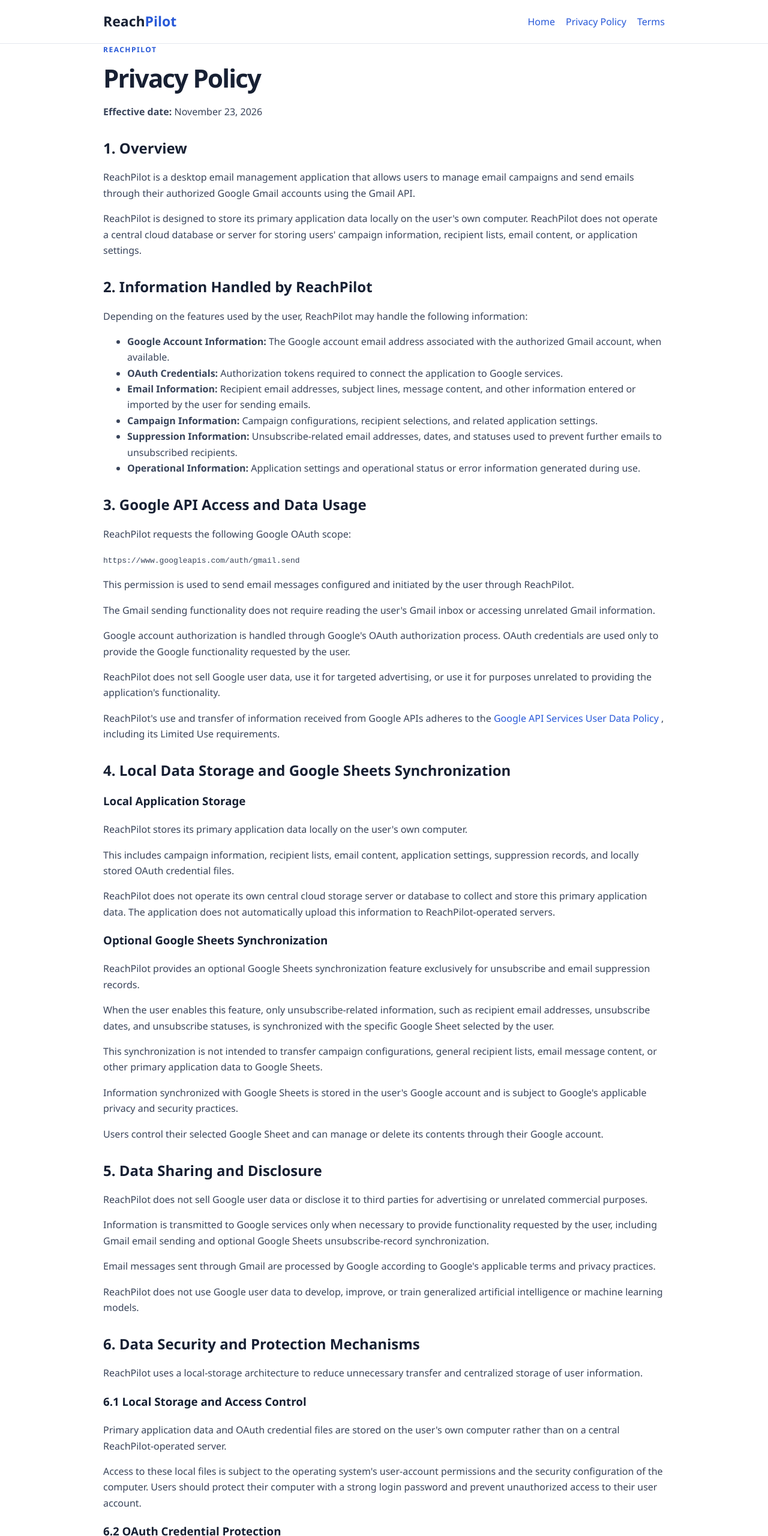
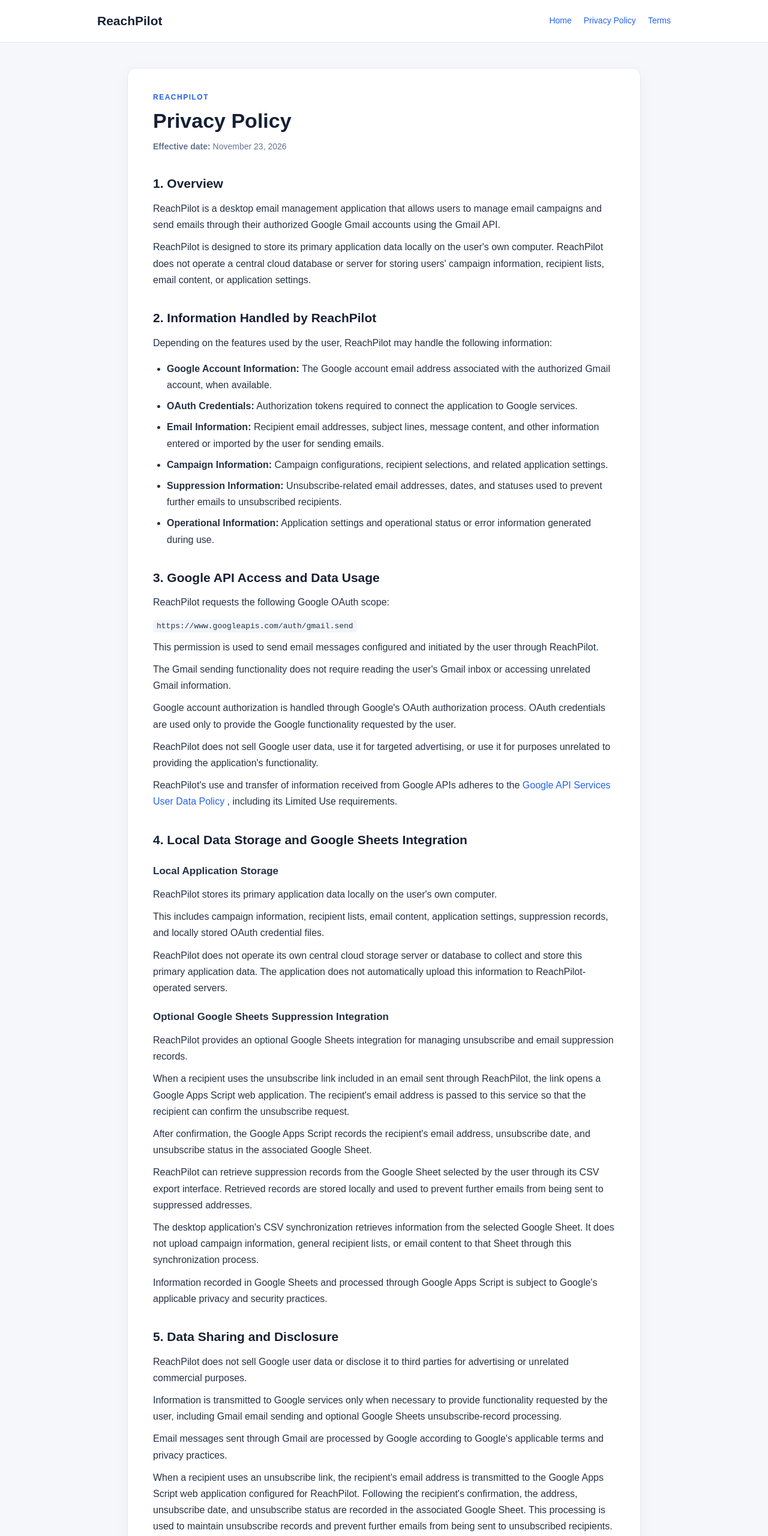
Before and after one commit to rajasinghbhag/reachpilot-website, a plain HTML site: page privacy.html in a window 1280 px wide. Shown: the top 2560 px of the page at 60% size. Drawn offline with Linux system fonts and the light colour scheme.

Commit message:
Revise privacy policy and add meta description
Updated the privacy policy to clarify data handling practices and added a description meta tag.

```diff
--- a/privacy.html
+++ b/privacy.html
@@ -3,428 +3,531 @@
 <html lang="en">
 <head>
   <meta charset="UTF-8">
-    <meta name="viewport" content="width=device-width, initial-scale=1.0">
-
+  <meta name="viewport" content="width=device-width, initial-scale=1">
+  <meta name="description" content="ReachPilot Privacy Policy explaining how the desktop application handles Google account information, email campaigns, OAuth credentials, and unsubscribe records.">
   <title>Privacy Policy - ReachPilot</title>
 
-    <meta name="description" content="ReachPilot Privacy Policy explaining Google Gmail API usage, local data storage, security practices, optional Google Sheets synchronization, and data deletion.">
+  <style>
+    * {
+      box-sizing: border-box;
+    }
 
-    <link rel="stylesheet" href="style.css">
+    body {
+      margin: 0;
+      font-family: Arial, Helvetica, sans-serif;
+      background: #f5f7fb;
+      color: #263244;
+      line-height: 1.7;
+    }
+
+    a {
+      color: #2563eb;
+      text-decoration: none;
+    }
+
+    a:hover {
+      text-decoration: underline;
+    }
+
+    .top {
+      background: #ffffff;
+      border-bottom: 1px solid #e5e7eb;
+    }
+
+    .nav {
+      max-width: 1000px;
+      margin: auto;
+      padding: 17px 22px;
+      display: flex;
+      justify-content: space-between;
+      align-items: center;
+      gap: 16px;
+    }
+
+    .brand {
+      font-size: 21px;
+      font-weight: 700;
+      color: #172033;
+    }
+
+    .nav-links {
+      display: flex;
+      gap: 20px;
+      flex-wrap: wrap;
+      font-size: 14px;
+    }
+
+    .wrap {
+      max-width: 900px;
+      margin: 42px auto;
+      padding: 0 22px;
+    }
+
+    .policy {
+      background: #ffffff;
+      border: 1px solid #e5e7eb;
+      border-radius: 14px;
+      padding: 38px 42px;
+      box-shadow: 0 8px 30px rgba(15, 23, 42, 0.04);
+    }
+
+    .eyebrow {
+      color: #2563eb;
+      font-size: 12px;
+      font-weight: 700;
+      letter-spacing: 1.5px;
+      text-transform: uppercase;
+    }
+
+    h1 {
+      margin: 8px 0 5px;
+      color: #172033;
+      font-size: 34px;
+      line-height: 1.25;
+    }
+
+    .effective {
+      color: #64748b;
+      font-size: 14px;
+      margin-bottom: 30px;
+    }
+
+    h2 {
+      margin-top: 32px;
+      margin-bottom: 10px;
+      color: #172033;
+      font-size: 21px;
+    }
+
+    h3 {
+      margin-top: 21px;
+      margin-bottom: 8px;
+      color: #263244;
+      font-size: 17px;
+    }
+
+    p {
+      margin: 10px 0;
+    }
+
+    ul {
+      padding-left: 23px;
+    }
+
+    li {
+      margin: 8px 0;
+    }
+
+    code {
+      overflow-wrap: anywhere;
+      background: #f1f5f9;
+      padding: 3px 6px;
+      border-radius: 4px;
+      font-size: 13px;
+    }
+
+    .foot {
+      text-align: center;
+      color: #64748b;
+      font-size: 13px;
+      padding: 24px 10px 35px;
+    }
+
+    @media (max-width: 640px) {
+      .nav {
+        align-items: flex-start;
+        flex-direction: column;
+      }
+
+      .policy {
+        padding: 25px 20px;
+      }
+
+      h1 {
+        font-size: 28px;
+      }
+
+      h2 {
+        font-size: 19px;
+      }
+
+      .wrap {
+        margin-top: 22px;
+      }
+    }
+  </style>
 </head>
 
 <body>
 
   <header class="top">
-    <div class="wrap nav">
+    <nav class="nav">
+      <a class="brand" href="index.html">ReachPilot</a>
 
-        <a class="brand" href="index.html">
-            Reach<span>Pilot</span>
-        </a>
-
-        <nav>
+      <div class="nav-links">
         <a href="index.html">Home</a>
         <a href="privacy.html">Privacy Policy</a>
         <a href="terms.html">Terms</a>
+      </div>
     </nav>
-
-    </div>
   </header>
 
-
   <main class="wrap">
+    <article class="policy">
 
       <div class="eyebrow">ReachPilot</div>
-
       <h1>Privacy Policy</h1>
 
-    <p>
+      <p class="effective">
         <strong>Effective date:</strong> November 23, 2026
       </p>
-
 
       <h2>1. Overview</h2>
 
       <p>
-        ReachPilot is a desktop email management application
-        that allows users to manage email campaigns and send
-        emails through their authorized Google Gmail accounts
-        using the Gmail API.
+        ReachPilot is a desktop email management application that allows
+        users to manage email campaigns and send emails through their
+        authorized Google Gmail accounts using the Gmail API.
       </p>
 
       <p>
-        ReachPilot is designed to store its primary application
-        data locally on the user's own computer. ReachPilot
-        does not operate a central cloud database or server
-        for storing users' campaign information, recipient
-        lists, email content, or application settings.
+        ReachPilot is designed to store its primary application data
+        locally on the user's own computer. ReachPilot does not operate
+        a central cloud database or server for storing users' campaign
+        information, recipient lists, email content, or application settings.
       </p>
-
 
       <h2>2. Information Handled by ReachPilot</h2>
 
       <p>
-        Depending on the features used by the user, ReachPilot
-        may handle the following information:
+        Depending on the features used by the user, ReachPilot may handle
+        the following information:
       </p>
 
       <ul>
-
         <li>
           <strong>Google Account Information:</strong>
-            The Google account email address associated with
-            the authorized Gmail account, when available.
+          The Google account email address associated with the authorized
+          Gmail account, when available.
         </li>
-
         <li>
           <strong>OAuth Credentials:</strong>
-            Authorization tokens required to connect the
-            application to Google services.
+          Authorization tokens required to connect the application to
+          Google services.
         </li>
-
         <li>
           <strong>Email Information:</strong>
-            Recipient email addresses, subject lines,
-            message content, and other information entered
-            or imported by the user for sending emails.
+          Recipient email addresses, subject lines, message content,
+          and other information entered or imported by the user for
+          sending emails.
         </li>
-
         <li>
           <strong>Campaign Information:</strong>
-            Campaign configurations, recipient selections,
-            and related application settings.
+          Campaign configurations, recipient selections, and related
+          application settings.
         </li>
-
         <li>
           <strong>Suppression Information:</strong>
-            Unsubscribe-related email addresses, dates,
-            and statuses used to prevent further emails
-            to unsubscribed recipients.
+          Unsubscribe-related email addresses, dates, and statuses
+          used to prevent further emails to unsubscribed recipients.
         </li>
-
         <li>
           <strong>Operational Information:</strong>
-            Application settings and operational status
-            or error information generated during use.
+          Application settings and operational status or error
+          information generated during use.
         </li>
-
       </ul>
-
 
       <h2>3. Google API Access and Data Usage</h2>
 
+      <p>ReachPilot requests the following Google OAuth scope:</p>
+
       <p>
-        ReachPilot requests the following Google OAuth scope:
+        <code>https://www.googleapis.com/auth/gmail.send</code>
       </p>
 
       <p>
-        <code>
-            https://www.googleapis.com/auth/gmail.send
-        </code>
+        This permission is used to send email messages configured and
+        initiated by the user through ReachPilot.
       </p>
 
       <p>
-        This permission is used to send email messages
-        configured and initiated by the user through
-        ReachPilot.
+        The Gmail sending functionality does not require reading the
+        user's Gmail inbox or accessing unrelated Gmail information.
       </p>
 
       <p>
-        The Gmail sending functionality does not require
-        reading the user's Gmail inbox or accessing
-        unrelated Gmail information.
+        Google account authorization is handled through Google's OAuth
+        authorization process. OAuth credentials are used only to provide
+        the Google functionality requested by the user.
       </p>
 
       <p>
-        Google account authorization is handled through
-        Google's OAuth authorization process. OAuth
-        credentials are used only to provide the
-        Google functionality requested by the user.
+        ReachPilot does not sell Google user data, use it for targeted
+        advertising, or use it for purposes unrelated to providing the
+        application's functionality.
       </p>
 
       <p>
-        ReachPilot does not sell Google user data, use it
-        for targeted advertising, or use it for purposes
-        unrelated to providing the application's
-        functionality.
-    </p>
-
-    <p>
-        ReachPilot's use and transfer of information
-        received from Google APIs adheres to the
+        ReachPilot's use and transfer of information received from Google
+        APIs adheres to the
         <a href="https://developers.google.com/terms/api-services-user-data-policy"
-           target="_blank"
-           rel="noopener noreferrer">
+           target="_blank" rel="noopener noreferrer">
           Google API Services User Data Policy
         </a>,
         including its Limited Use requirements.
       </p>
 
-
-    <h2>4. Local Data Storage and Google Sheets Synchronization</h2>
+      <h2>4. Local Data Storage and Google Sheets Integration</h2>
 
       <h3>Local Application Storage</h3>
 
       <p>
-        ReachPilot stores its primary application data
-        locally on the user's own computer.
+        ReachPilot stores its primary application data locally on the
+        user's own computer.
       </p>
 
       <p>
-        This includes campaign information, recipient
-        lists, email content, application settings,
-        suppression records, and locally stored OAuth
-        credential files.
+        This includes campaign information, recipient lists, email content,
+        application settings, suppression records, and locally stored
+        OAuth credential files.
       </p>
 
       <p>
-        ReachPilot does not operate its own central
-        cloud storage server or database to collect
-        and store this primary application data.
-        The application does not automatically upload
-        this information to ReachPilot-operated servers.
+        ReachPilot does not operate its own central cloud storage server
+        or database to collect and store this primary application data.
+        The application does not automatically upload this information
+        to ReachPilot-operated servers.
       </p>
 
-
-    <h3>Optional Google Sheets Synchronization</h3>
+      <h3>Optional Google Sheets Suppression Integration</h3>
 
       <p>
-        ReachPilot provides an optional Google Sheets
-        synchronization feature exclusively for
-        unsubscribe and email suppression records.
+        ReachPilot provides an optional Google Sheets integration for
+        managing unsubscribe and email suppression records.
       </p>
 
       <p>
-        When the user enables this feature, only
-        unsubscribe-related information, such as
-        recipient email addresses, unsubscribe dates,
-        and unsubscribe statuses, is synchronized
-        with the specific Google Sheet selected by
-        the user.
+        When a recipient uses the unsubscribe link included in an email
+        sent through ReachPilot, the link opens a Google Apps Script web
+        application. The recipient's email address is passed to this
+        service so that the recipient can confirm the unsubscribe request.
       </p>
 
       <p>
-        This synchronization is not intended to transfer
-        campaign configurations, general recipient
-        lists, email message content, or other primary
-        application data to Google Sheets.
+        After confirmation, the Google Apps Script records the recipient's
+        email address, unsubscribe date, and unsubscribe status in the
+        associated Google Sheet.
       </p>
 
       <p>
-        Information synchronized with Google Sheets
-        is stored in the user's Google account and is
-        subject to Google's applicable privacy and
-        security practices.
+        ReachPilot can retrieve suppression records from the Google Sheet
+        selected by the user through its CSV export interface. Retrieved
+        records are stored locally and used to prevent further emails
+        from being sent to suppressed addresses.
       </p>
 
       <p>
-        Users control their selected Google Sheet
-        and can manage or delete its contents through
-        their Google account.
+        The desktop application's CSV synchronization retrieves information
+        from the selected Google Sheet. It does not upload campaign
+        information, general recipient lists, or email content to that
+        Sheet through this synchronization process.
       </p>
 
+      <p>
+        Information recorded in Google Sheets and processed through
+        Google Apps Script is subject to Google's applicable privacy
+        and security practices.
+      </p>
 
       <h2>5. Data Sharing and Disclosure</h2>
 
       <p>
-        ReachPilot does not sell Google user data
-        or disclose it to third parties for advertising
-        or unrelated commercial purposes.
+        ReachPilot does not sell Google user data or disclose it to
+        third parties for advertising or unrelated commercial purposes.
       </p>
 
       <p>
-        Information is transmitted to Google services
-        only when necessary to provide functionality
-        requested by the user, including Gmail
-        email sending and optional Google Sheets
-        unsubscribe-record synchronization.
+        Information is transmitted to Google services only when necessary
+        to provide functionality requested by the user, including Gmail
+        email sending and optional Google Sheets unsubscribe-record
+        processing.
       </p>
 
       <p>
-        Email messages sent through Gmail are
-        processed by Google according to Google's
-        applicable terms and privacy practices.
+        Email messages sent through Gmail are processed by Google
+        according to Google's applicable terms and privacy practices.
       </p>
 
       <p>
-        ReachPilot does not use Google user data
-        to develop, improve, or train generalized
-        artificial intelligence or machine learning
-        models.
+        When a recipient uses an unsubscribe link, the recipient's email
+        address is transmitted to the Google Apps Script web application
+        configured for ReachPilot. Following the recipient's confirmation,
+        the address, unsubscribe date, and unsubscribe status are recorded
+        in the associated Google Sheet. This processing is used to maintain
+        unsubscribe records and prevent further emails from being sent
+        to unsubscribed recipients.
       </p>
 
+      <p>
+        ReachPilot does not use Google user data to develop, improve,
+        or train generalized artificial intelligence or machine
+        learning models.
+      </p>
 
       <h2>6. Data Security and Protection Mechanisms</h2>
 
       <p>
-        ReachPilot uses a local-storage architecture
-        to reduce unnecessary transfer and centralized
-        storage of user information.
+        ReachPilot uses a local-storage architecture to reduce unnecessary
+        transfer and centralized storage of user information.
       </p>
 
       <h3>6.1 Local Storage and Access Control</h3>
 
       <p>
-        Primary application data and OAuth credential
-        files are stored on the user's own computer
-        rather than on a central ReachPilot-operated
-        server.
+        Primary application data and OAuth credential files are stored
+        on the user's own computer rather than on a central
+        ReachPilot-operated server.
       </p>
 
       <p>
-        Access to these local files is subject to
-        the operating system's user-account permissions
-        and the security configuration of the computer.
-        Users should protect their computer with a
-        strong login password and prevent unauthorized
-        access to their user account.
+        Access to these local files is subject to the operating system's
+        user-account permissions and the security configuration of the
+        computer. Users should protect their computer with a strong login
+        password and prevent unauthorized access to their user account.
       </p>
-
 
       <h3>6.2 OAuth Credential Protection</h3>
 
       <p>
-        OAuth authorization tokens are stored locally
-        on the computer running ReachPilot and are
-        used to authorize the Google functionality
-        requested by the user.
+        OAuth authorization tokens are stored locally on the computer
+        running ReachPilot and are used to authorize the Google
+        functionality requested by the user.
       </p>
 
       <p>
-        Users should not share OAuth token files
-        or application data folders with unauthorized
-        individuals.
+        OAuth credential files are stored as local application files.
+        ReachPilot does not claim that these files are encrypted at rest.
+        Users should not share OAuth token files or application data
+        folders with unauthorized individuals.
       </p>
 
       <p>
-        If a user suspects unauthorized access to
-        their Google authorization credentials,
-        they can revoke ReachPilot's access through
-        their Google Account security settings.
+        If a user suspects unauthorized access to their Google
+        authorization credentials, they can revoke ReachPilot's access
+        through their Google Account security settings.
       </p>
-
 
       <h3>6.3 Secure Data Transmission</h3>
 
       <p>
-        Communication between ReachPilot and Google
-        API services uses HTTPS/TLS-secured connections
-        to protect information while it is transmitted.
+        ReachPilot communicates with Google OAuth, Gmail API, and
+        Google Apps Script services through their HTTPS endpoints.
+        SMTP email transmission uses STARTTLS where supported by the
+        configured SMTP service.
       </p>
 
       <p>
-        Google OAuth authorization and API requests
-        are handled through Google's authorized
-        service endpoints.
+        Google Sheets suppression data is retrieved using the URL
+        configured by the user. Users should configure a secure HTTPS
+        Google Sheets URL and use a trusted network connection when
+        synchronizing suppression information.
       </p>
-
 
       <h3>6.4 Data Minimization</h3>
 
       <p>
-        ReachPilot requests only the Gmail permission
-        required for its email-sending functionality.
-        It does not require Gmail inbox-reading
-        permission for this purpose.
+        ReachPilot requests only the Gmail permission required for its
+        email-sending functionality. It does not require Gmail
+        inbox-reading permission for this purpose.
       </p>
 
       <p>
-        Optional Google Sheets synchronization is
-        limited to unsubscribe and suppression
-        information required for recipient suppression.
+        Optional Google Sheets integration is limited to unsubscribe
+        and suppression information required for recipient suppression.
       </p>
-
 
       <h3>6.5 Device Security Responsibilities</h3>
 
       <p>
-        Since primary application information is
-        stored locally, protection of that information
-        also depends on the user's device security.
+        Since primary application information is stored locally,
+        protection of that information also depends on the user's
+        device security.
       </p>
 
       <p>
-        Users are encouraged to keep their operating
-        system updated, use appropriate device
-        security protections, restrict access to
-        authorized users, and maintain secure
-        backups where necessary.
+        Users are encouraged to keep their operating system updated,
+        use appropriate device security protections, restrict access
+        to authorized users, and maintain secure backups where necessary.
       </p>
 
       <p>
-        No electronic storage or transmission method
-        can be guaranteed to be completely secure.
-        ReachPilot does not claim that local storage
-        alone eliminates every possible security risk.
+        No electronic storage or transmission method can be guaranteed
+        to be completely secure. ReachPilot does not claim that local
+        storage alone eliminates every possible security risk.
       </p>
-
 
       <h2>7. Data Retention and Deletion</h2>
 
       <p>
-        Primary application information is retained
-        locally on the user's computer for as long
-        as it is needed to operate the application
-        and perform the functions requested by
-        the user.
+        Primary application information is retained locally on the
+        user's computer for as long as it is needed to operate the
+        application and perform the functions requested by the user.
       </p>
 
       <p>
-        Users can remove locally stored application
-        data and OAuth credential files using the
-        available application controls or by
-        managing the relevant local application
-        files on their computer.
+        Users can delete campaigns, recipient lists, templates,
+        account configurations, and suppression records using the
+        relevant deletion controls available in ReachPilot.
       </p>
 
       <p>
-        Users can revoke ReachPilot's Google account
-        authorization through their Google Account
-        security settings.
+        Removing a Gmail account or account set from ReachPilot does
+        not necessarily delete its separately stored OAuth credential
+        file. Users can manually delete these credential files from
+        the local application data folder.
       </p>
 
       <p>
-        Unsubscribe information synchronized with
-        Google Sheets can be managed or deleted
-        separately by the user from the selected
-        Google Sheet.
+        Users can revoke ReachPilot's Google account authorization
+        through their Google Account security settings.
       </p>
 
       <p>
-        Separately created exports and backups may
-        need to be deleted independently.
+        Unsubscribe information stored in the associated Google Sheet
+        can be managed or deleted separately by the user from that Sheet.
       </p>
 
+      <p>
+        Separately created exports and backups may need to be deleted
+        independently.
+      </p>
 
       <h2>8. Children's Privacy</h2>
 
       <p>
-        ReachPilot is not designed for children
-        under the age of 13, and the application
-        is not intended to knowingly collect
+        ReachPilot is not designed for children under the age of 13,
+        and the application is not intended to knowingly collect
         personal information from children.
       </p>
-
 
       <h2>9. Changes to This Privacy Policy</h2>
 
       <p>
-        This Privacy Policy may be updated when
-        ReachPilot's functionality or data-handling
-        practices change.
+        This Privacy Policy may be updated when ReachPilot's functionality
+        or data-handling practices change.
       </p>
 
       <p>
-        The effective date will be updated whenever
-        material changes are made to this policy.
+        The effective date will be updated whenever material changes
+        are made to this policy.
       </p>
-
 
       <h2>10. Contact Information</h2>
 
       <p>
-        If you have questions about this Privacy
-        Policy or ReachPilot's data-handling
-        practices, please contact:
+        If you have questions about this Privacy Policy or ReachPilot's
+        data-handling practices, please contact:
       </p>
 
       <p>
@@ -435,25 +538,20 @@
       </p>
 
       <p>
-        <a href="index.html">
-            Back to ReachPilot homepage
-        </a>
+        <a href="index.html">Back to ReachPilot homepage</a>
       </p>
 
+    </article>
   </main>
 
-
-<footer>
-    <div class="wrap foot">
-
-        <span>© 2026 ReachPilot</span>
-
-        <span>
-            <a href="index.html">Home</a> ·
+  <footer class="foot">
+    © 2026 ReachPilot
+    &nbsp;·&nbsp;
+    <a href="index.html">Home</a>
+    &nbsp;·&nbsp;
     <a href="terms.html">Terms</a>
-        </span>
-
-    </div>
+    &nbsp;·&nbsp;
+    <a href="privacy.html">Privacy Policy</a>
   </footer>
 
 </body>
```
Lines whose indentation alone changed are shown as unchanged.
